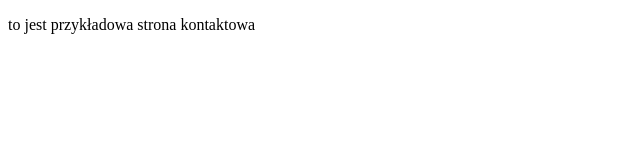
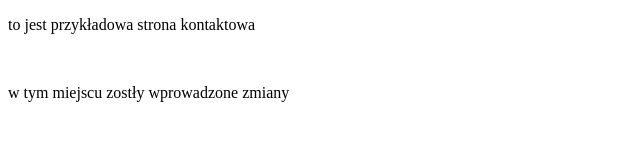
Before and after one commit to kwiktorowicz/kw-001, a plain HTML site: page contact.html in a window 1280 px wide. Shown: the whole page, without its empty margins (0-640 px from the left). Drawn offline with Linux system fonts and the light colour scheme.

Commit message:
'dfasdfas'

```diff
--- a/contact.html
+++ b/contact.html
@@ -5,6 +5,7 @@
     <title>Title</title>
 </head>
 <body>
-<p>to jest przykładowa strona kontaktowa</p>
+<p>to jest przykładowa strona kontaktowa</p><br>
+<p>w tym miejscu zostły wprowadzone zmiany</p>
 </body>
 </html>
```
